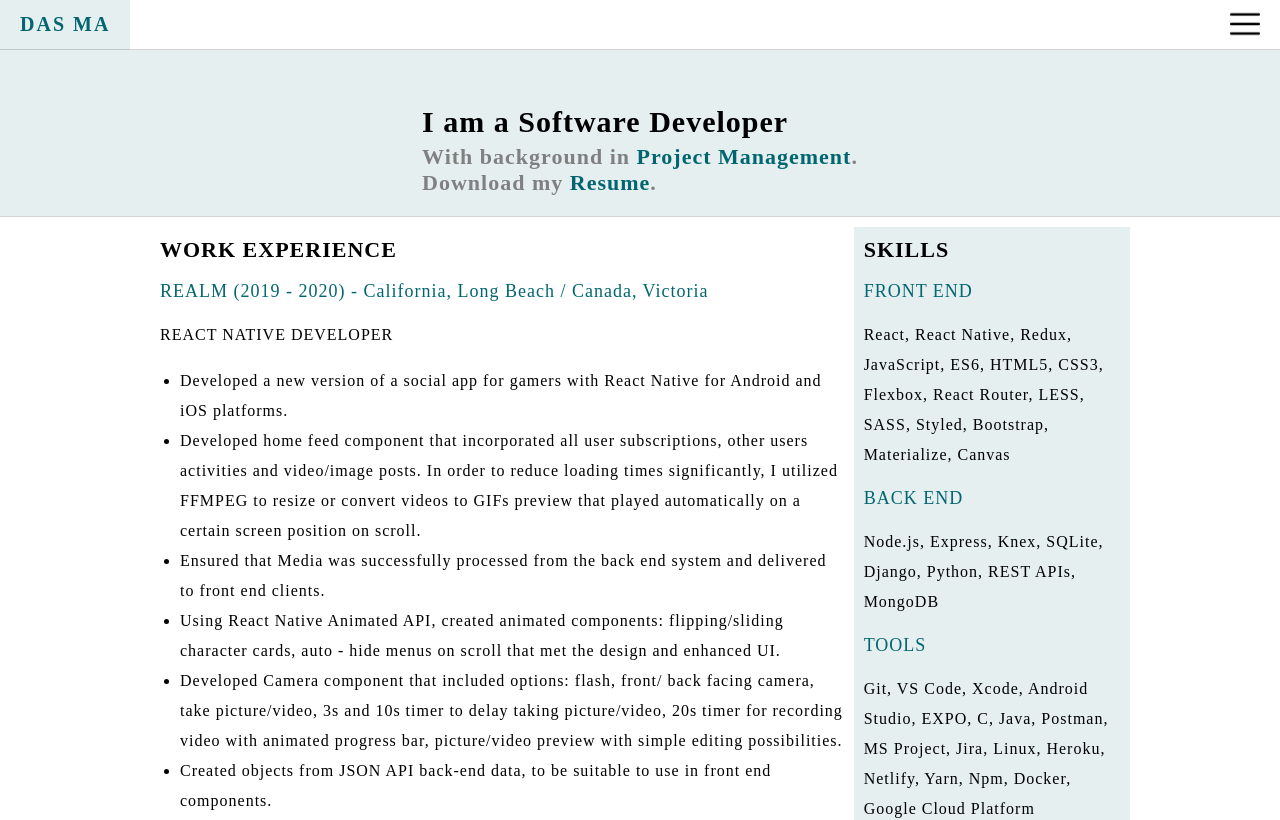
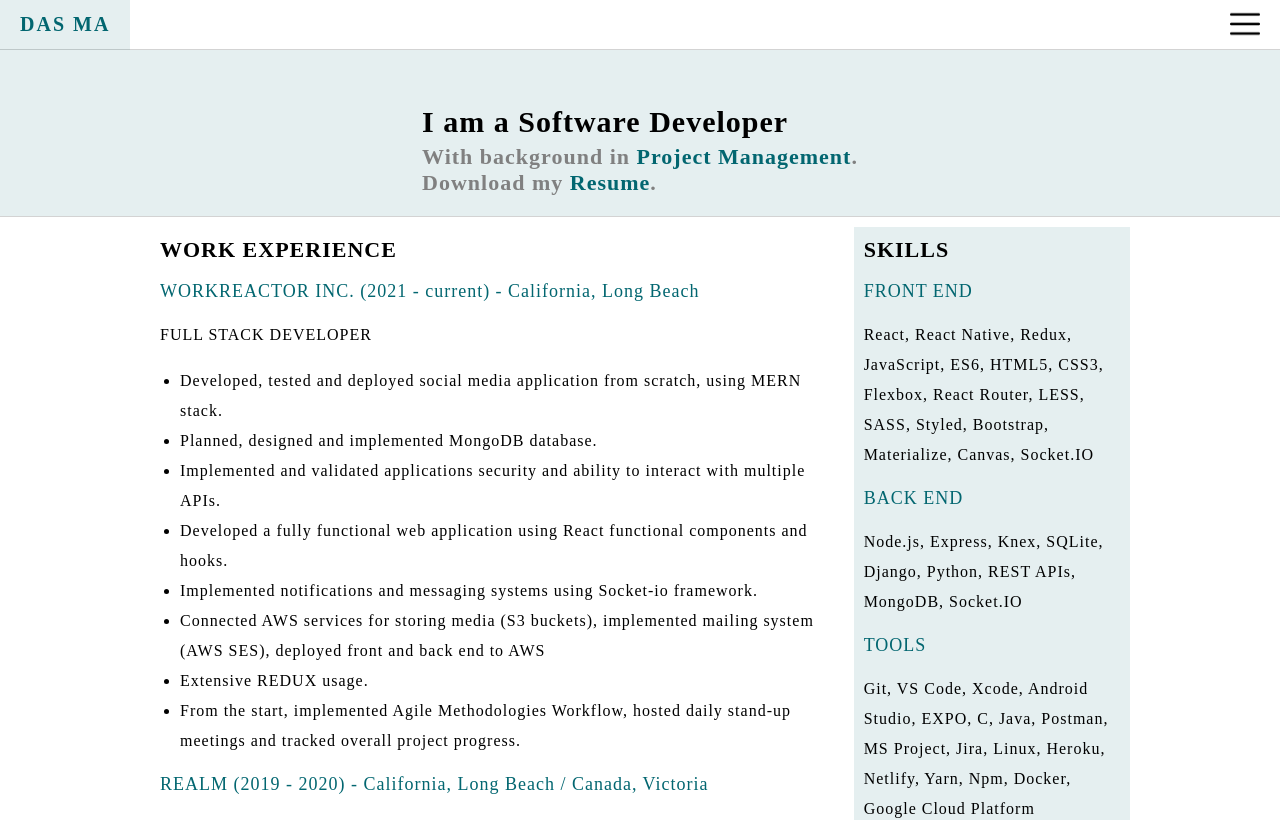
Before and after one commit to DasGMA/dasma, a React (Create React App) app: page /resume in a window 1280 px wide. Shown: the top 820 px of the page. Built offline with nearby package versions, Linux system fonts and the light colour scheme.

Commit message:
Updated resume.

```diff
--- a/src/Components/Collection.js
+++ b/src/Components/Collection.js
@@ -4,8 +4,16 @@ import lbb from '../Media/lbb.png';
 import hiit from '../Media/hiit.png';
 import times from '../Media/times.png';
 import gol from '../Media/gol.png';
+import wr from '../Media/workreactor.svg';
 
 export const collection = [
+    {
+        projectName: 'Work Reactor Social App',
+        projectLink: 'https://www.workreactor.com',
+        projectImage: wr,
+        projectDescription: `Work Reactor is a social network and workspace for startups that connects people and helps them to create, manage and join startups online.
+                            Application created using MERN stack with socket.io, AWS S3, AWS SES, AWS Amplify.`
+    },
     {
         projectName: 'HIIT Training App',
         projectLink: 'https://github.com/DasGMA/hiit-training',
--- a/src/Components/Resume.js
+++ b/src/Components/Resume.js
@@ -10,6 +10,18 @@ export default function Resume() {
                 <div className='resume'>
                     <div className='resume-left'>
                         <h2>WORK EXPERIENCE</h2>
+                        <h3>WORKREACTOR INC. (2021 - current) - California, Long Beach</h3>
+                        <p>FULL STACK DEVELOPER</p>
+                        <ul>
+                            <li>Developed, tested and deployed social media application from scratch, using MERN stack.</li>
+                            <li>Planned, designed and implemented MongoDB database.</li>
+                            <li>Implemented and validated applications security and ability to interact with multiple APIs.</li>
+                            <li>Developed a fully functional web application using React functional components and hooks.</li>
+                            <li>Implemented notifications and messaging systems using Socket-io framework.</li>
+                            <li>Connected AWS services for storing media (S3 buckets), implemented mailing system (AWS SES), deployed front and back end to AWS</li>
+                            <li>Extensive REDUX usage.</li>
+                            <li>From the start, implemented Agile Methodologies Workflow, hosted daily stand-up meetings and tracked overall project progress.</li>
+                        </ul>
                         <h3>REALM (2019 - 2020) - California, Long Beach / Canada, Victoria</h3>
                         <p>REACT NATIVE DEVELOPER</p>
                         <ul>
@@ -55,9 +67,9 @@ export default function Resume() {
                     <div className='resume-right'>
                         <h2>SKILLS</h2>
                         <h3>FRONT END</h3>
-                        <p>React, React Native, Redux, JavaScript, ES6, HTML5, CSS3, Flexbox, React Router, LESS, SASS, Styled, Bootstrap, Materialize, Canvas</p>
+                        <p>React, React Native, Redux, JavaScript, ES6, HTML5, CSS3, Flexbox, React Router, LESS, SASS, Styled, Bootstrap, Materialize, Canvas, Socket.IO</p>
                         <h3>BACK END</h3>
-                        <p>Node.js, Express, Knex, SQLite, Django, Python, REST APIs, MongoDB</p>
+                        <p>Node.js, Express, Knex, SQLite, Django, Python, REST APIs, MongoDB, Socket.IO</p>
                         <h3>TOOLS</h3>
                         <p>Git, VS Code, Xcode, Android Studio, EXPO, C, Java, Postman, MS Project, Jira, Linux, Heroku, Netlify, Yarn, Npm, Docker, Google Cloud Platform</p>
                         <h2>EDUCATION</h2>
```
Also changed, not shown: src/Media/workreactor.svg (added), 1 other file (tests, documents, lock files or other folders).
